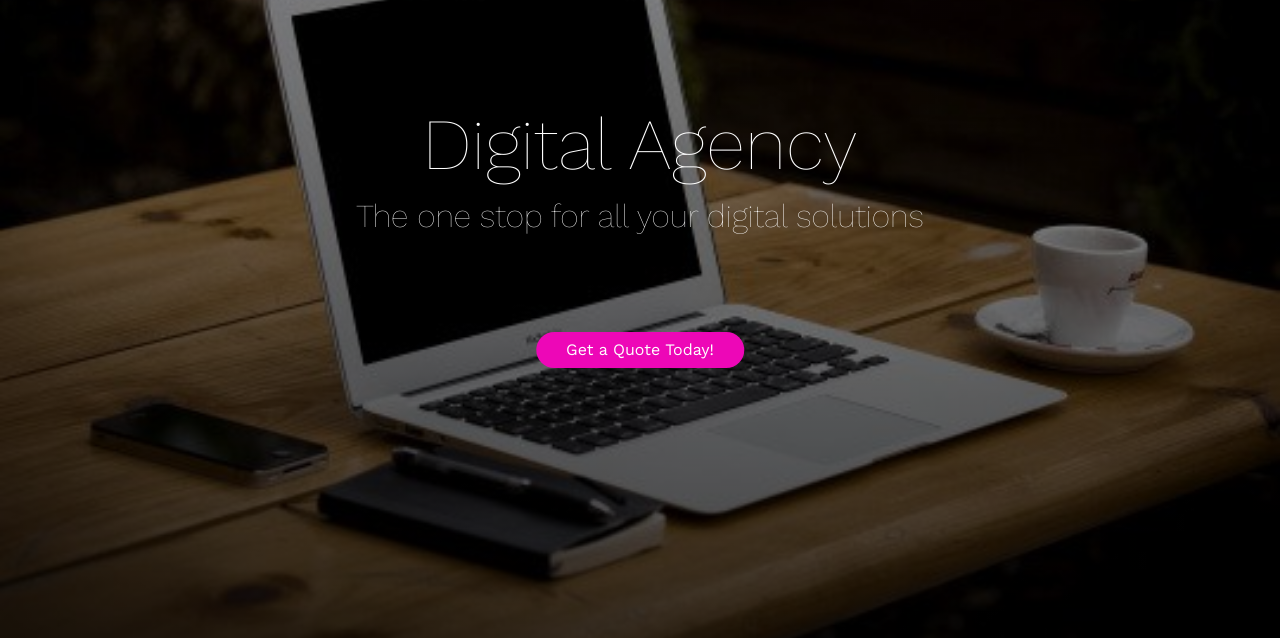
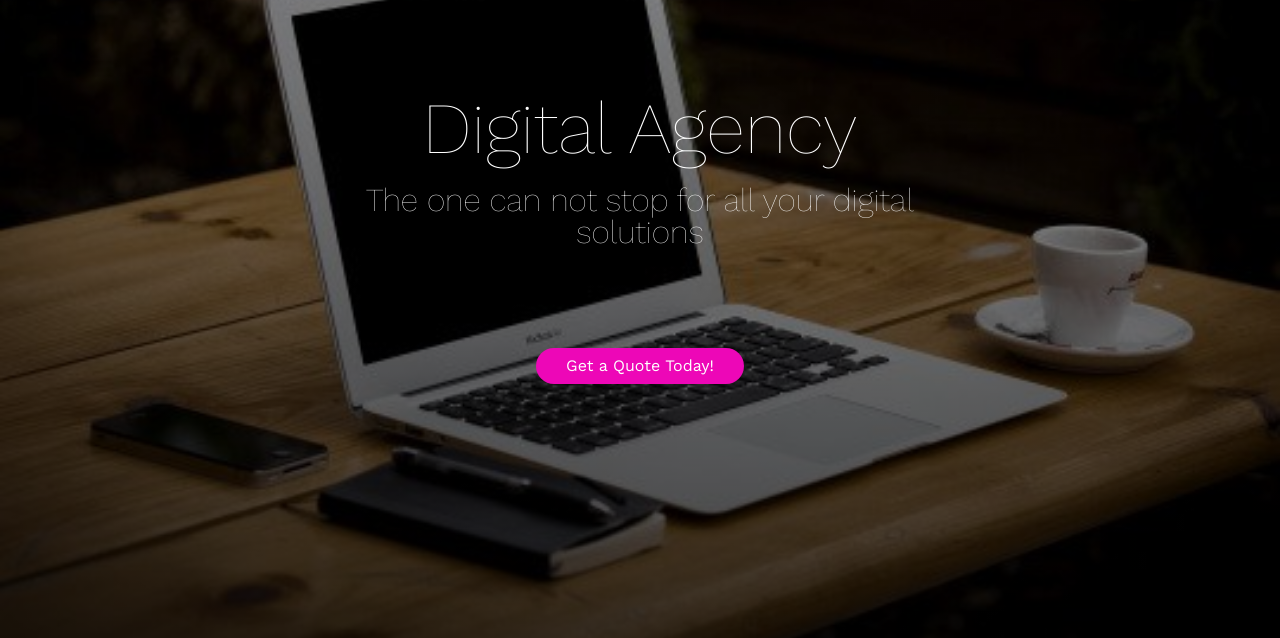
Before and after one commit to Nikita123-ui/Digisolve, a plain HTML site: page index.html in a window 1280 px wide. Shown: the part 162-800 px from the top of the page. Drawn offline with nearby package versions, Linux system fonts and the light colour scheme.

Commit message:
new word added

```diff
--- a/index.html
+++ b/index.html
@@ -30,7 +30,7 @@
 			<div class="header-box">
 				<div class="header-text-box">
 					<h1>Digital Agency</h1>
-					<h2>The one stop for all your digital solutions</h2>
+					<h2>The one can not stop for all your digital solutions</h2>
 				</div>
 				<a href="#" class="btn btn-full js--scroll-to-contact">Get a Quote Today!</a>
 			</div>
```
